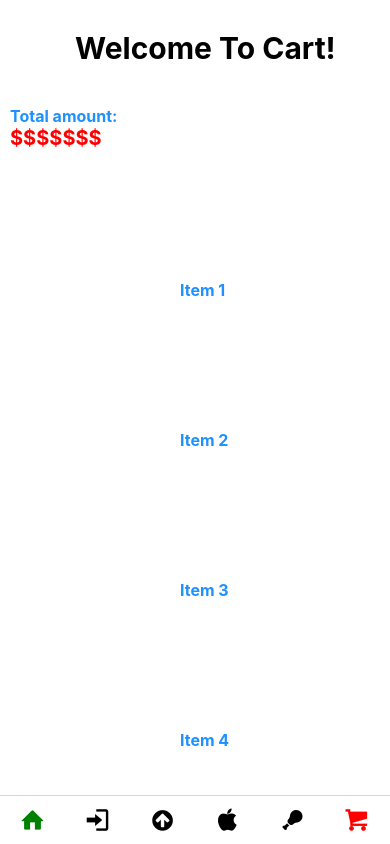
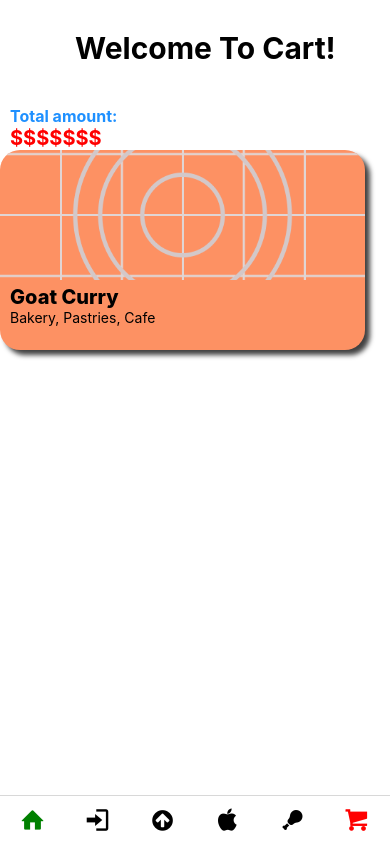
Before and after one commit to schenna217/kong-posh, a React Native app: screen /Cart in a window 390 px wide. Built offline with nearby package versions, Linux system fonts and the light colour scheme.

Commit message:
got the cardview to work

```diff
--- a/screens/Cart.js
+++ b/screens/Cart.js
@@ -2,6 +2,7 @@ import React from 'react'
 import { View, Text, StyleSheet, ScrollView } from 'react-native'
 import Button from '../components/Button'
 import Item from './Item'
+import RestarauntCard from '../components/RestaurantCard'
 
 const Cart = () => {
 
@@ -38,13 +39,9 @@ const Cart = () => {
                 $$$$$$$
             </Text>
             <ScrollView>
-                {names.map( name => {
-                    return(
-                        <View key={ name.key } >
-                            <Text style={styles.listText}>{name.name}</Text>
-                        </View>
-                    );
-                })}
+               <RestarauntCard>
+
+               </RestarauntCard>
             </ScrollView>
         </View>
     )
```
